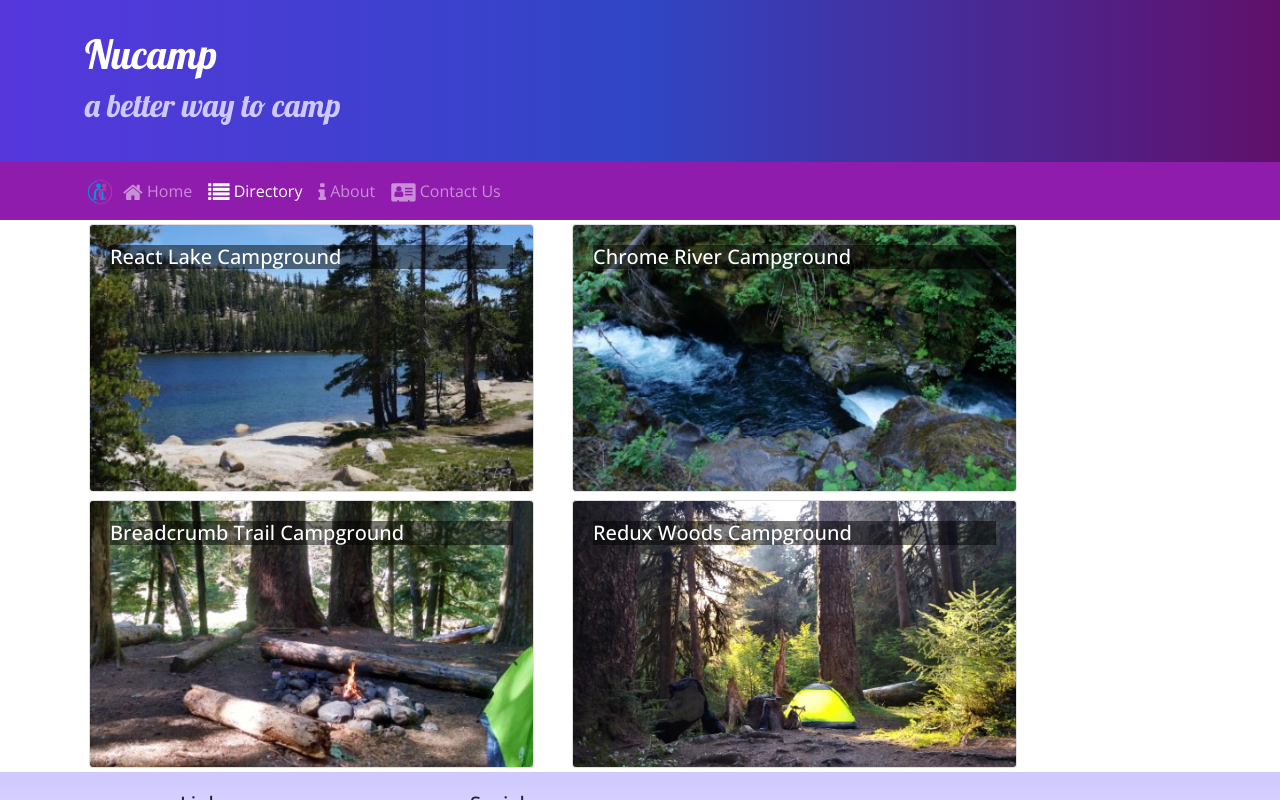
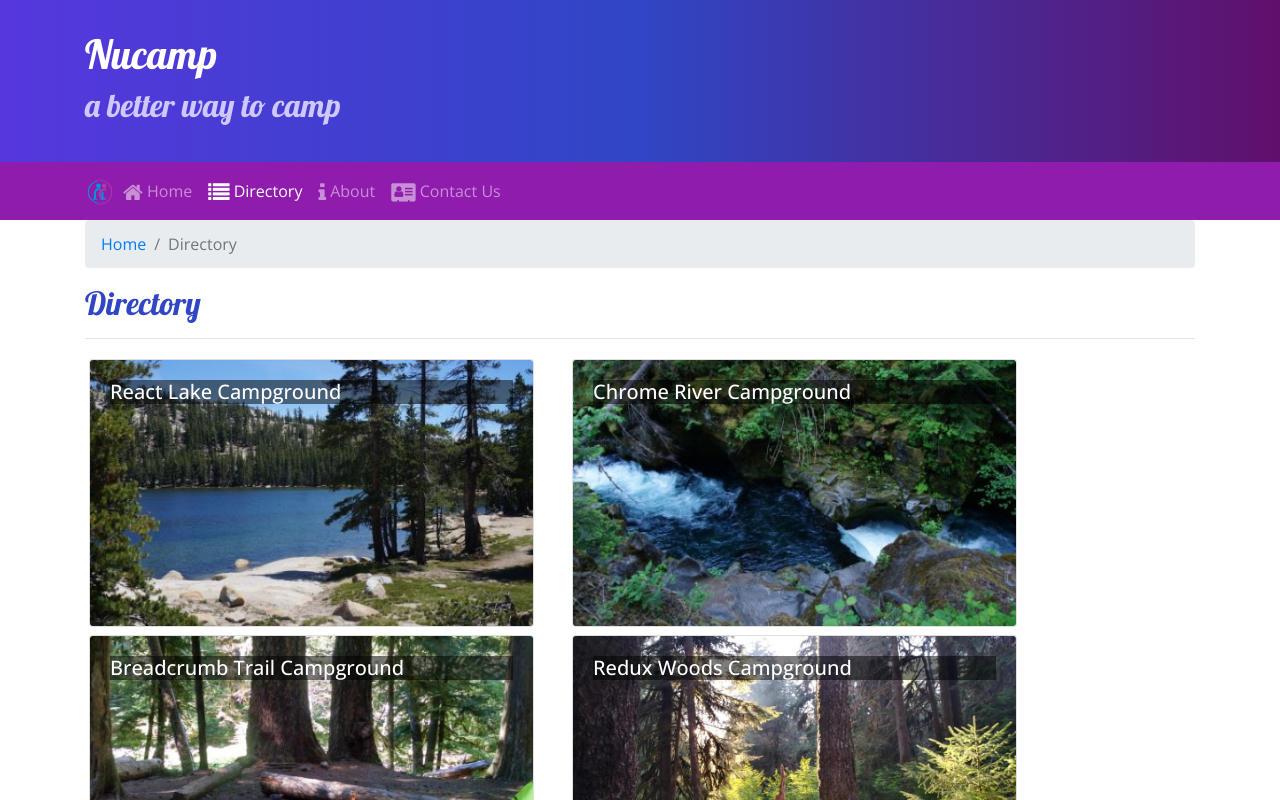
Before and after one commit to ct9233/React-Project, a React (Create React App) app: page /directory in a window 1280 px wide. Shown: the top 800 px of the page. Built offline with nearby package versions, Linux system fonts and the light colour scheme.

Commit message:
Breadcrumbs

```diff
--- a/src/components/CampsiteInfoComponent.js
+++ b/src/components/CampsiteInfoComponent.js
@@ -1,5 +1,6 @@
 import React from "react";
-import { Card, CardImg, CardText, CardBody, CardTitle } from "reactstrap";
+import { Card, CardImg, CardText, CardBody, CardTitle, Breadcrumb, BreadcrumbItem } from "reactstrap";
+import { Link } from "react-router-dom";
 
 function RenderCampsite({campsite}) {
     return (
@@ -7,7 +8,6 @@
             <Card>
                 <CardImg top src={campsite.image} alt={campsite.name} />
                 <CardBody>
-                    <CardTitle>{campsite.name}</CardTitle>
                     <CardText>{campsite.description}</CardText>
                 </CardBody>
             </Card>
@@ -39,13 +39,23 @@
 function CampsiteInfo(props) {
     if (props.campsite) {
         return (
-            <div className="container">
-                <div className="row">
+            <div className='container'>
+                <div className='row'>
+                    <div className='col'>
+                        <Breadcrumb>
+                            <BreadcrumbItem><Link to='/directory'>Directory</Link></BreadcrumbItem>
+                            <BreadcrumbItem active>{props.campsite.name}</BreadcrumbItem>
+                        </Breadcrumb>
+                        <h2>{props.campsite.name}</h2>
+                        <hr />
+                    </div>
+                </div>
+                <div className='row'>
                     <RenderCampsite campsite={props.campsite} />
                     <RenderComments comments={props.comments} />
                 </div>
             </div>
-        );
+				);
     }
     return <div />;
 }
--- a/src/components/ContactComponent.js
+++ b/src/components/ContactComponent.js
@@ -1,10 +1,16 @@
 import React from "react";
+import { Breadcrumb, BreadcrumbItem } from "reactstrap";
+import { Link } from "react-router-dom";
 
 function Contact(props) {
 	return (
 		<div className='container'>
 			<div className='row'>
 				<div className='col'>
+					<Breadcrumb>
+						<BreadcrumbItem><Link to='/home'>Home</Link></BreadcrumbItem>
+						<BreadcrumbItem active>Contact Us</BreadcrumbItem>
+					</Breadcrumb>
 					<h2>Contact Us</h2>
 					<hr />
 				</div>
--- a/src/components/DirectoryComponent.js
+++ b/src/components/DirectoryComponent.js
@@ -1,5 +1,5 @@
 import React from 'react';
-import { Card, CardImg, CardImgOverlay, CardTitle } from 'reactstrap';
+import { Card, CardImg, CardImgOverlay, CardTitle, Breadcrumb, BreadcrumbItem } from 'reactstrap';
 import { Link } from 'react-router-dom';
 
 function RenderDirectoryItem({campsite}) {
@@ -28,6 +28,16 @@
     return (
         <div className="container">
             <div className="row">
+                <div className="col">
+                    <Breadcrumb>
+                        <BreadcrumbItem><Link to="/home">Home</Link></BreadcrumbItem>
+                        <BreadcrumbItem active>Directory</BreadcrumbItem>
+                    </Breadcrumb>
+                    <h2>Directory</h2>
+                    <hr />
+                </div>
+            </div>
+            <div className="row">
                 {directory}
             </div>
         </div>
```
